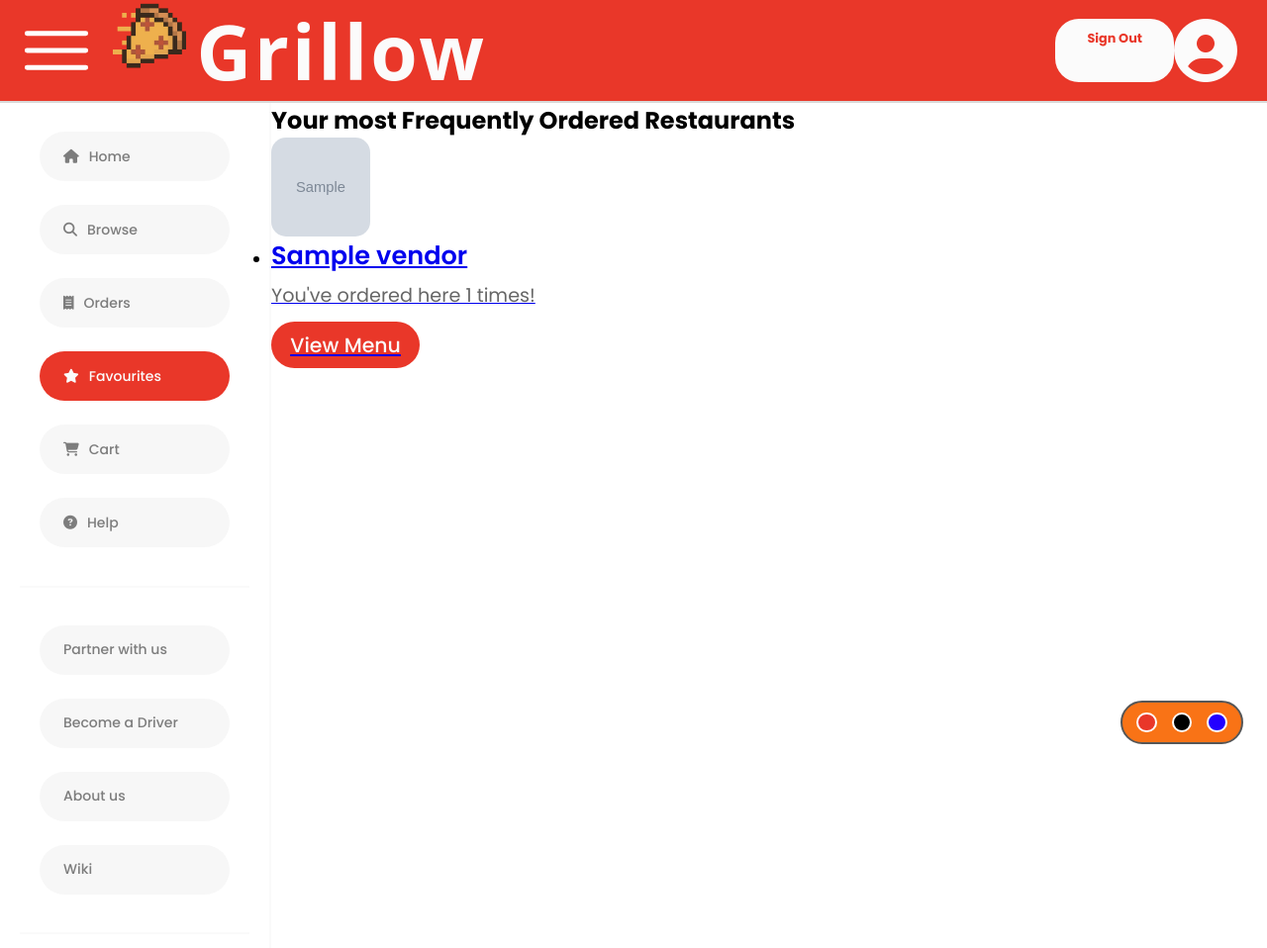
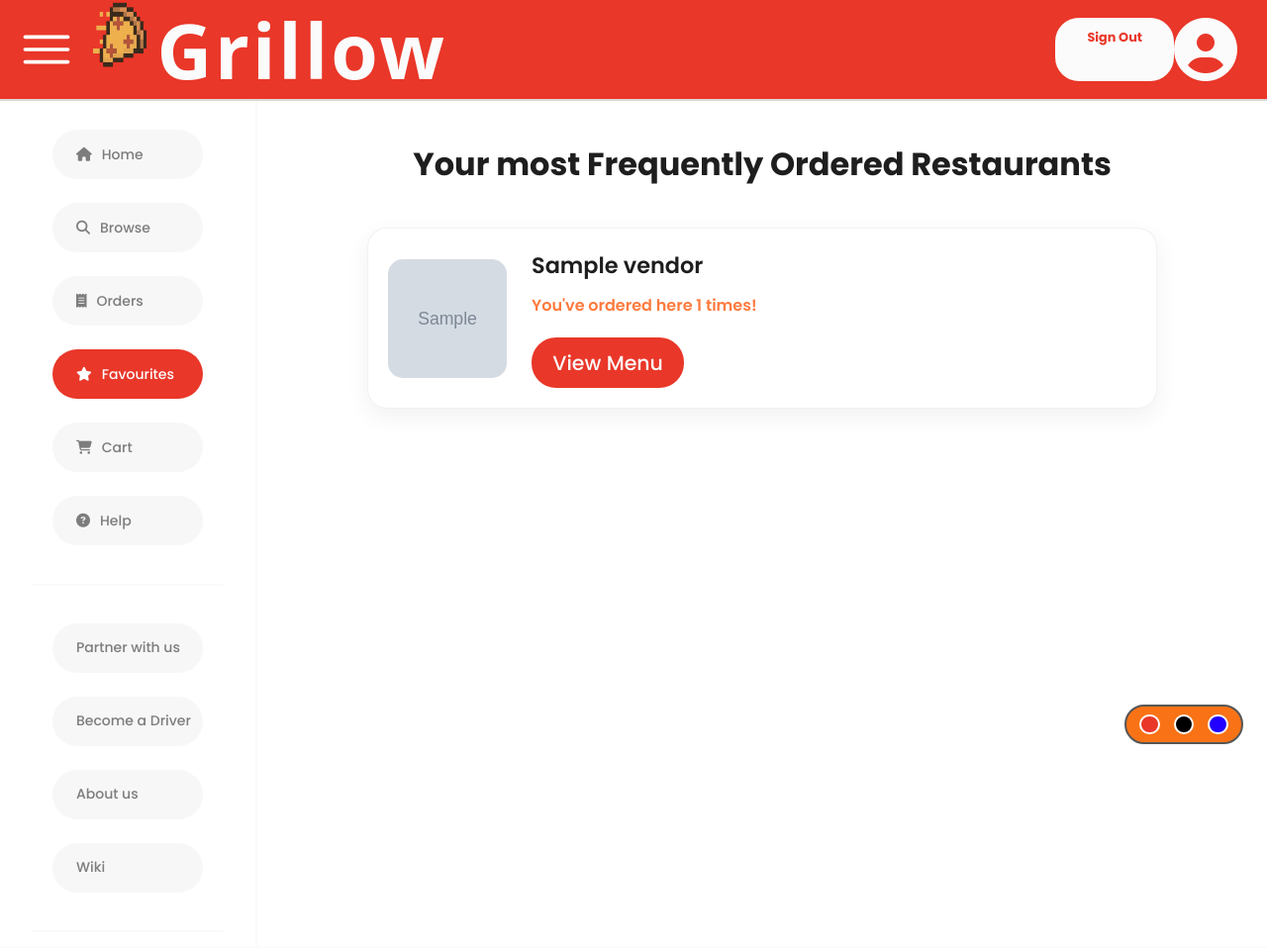
Before and after one commit to Mini1Git/project3340, a PHP site: page /services/favourites.php in a window 1280 px wide. Shown: the whole page at 99% size. After the commit the page ends 881 px from the top, so only its background shows below. Run offline with PHP 8.4, Linux system fonts and the light colour scheme; the visitor is signed in with stand-in values (Sample User, id 1); tables that the repository leaves empty hold one stand-in row (values such as "Sample post"); grey boxes marked "Sample" are stand-in pictures; some libraries are stand-ins or nearby versions; some web fonts are replaced.

Commit message:
favourites styling

```diff
--- a/services/favourites.php
+++ b/services/favourites.php
@@ -19,6 +19,7 @@
     <link rel="stylesheet" href="../stylesheets/stylealternate.css">
     <link rel="stylesheet" href="../stylesheets/styletablet.css">
     <link rel="stylesheet" href="../stylesheets/stylemobile.css">
+    <link rel="stylesheet" href="../stylesheets/favouritesStyle.css">
     <script src="https://kit.fontawesome.com/7d8aa418e1.js" crossorigin="anonymous"></script>
     <script src="../scripts/favouritesScript.js" defer></script>
 </head>
--- a/services/orders.php
+++ b/services/orders.php
@@ -62,7 +62,7 @@
         </nav>
         <?php if($isLoggedIn): ?>
             <main class="orders">
-                <!--show recent orders-->
+                <h2>Your Most Recent Orders</h2>
             </main>
         <?php else: ?>
             <main>
--- /dev/null
+++ b/stylesheets/favouritesStyle.css
@@ -0,0 +1,86 @@
+/* --- Favourites Page Specific Styles --- */
+.orders h2 {
+    font-size: 2rem;
+    font-weight: 700;
+    color: var(--tertiary-color);
+    text-align: center;
+    margin: 40px 0;
+    width: 100%;
+}
+
+.favourites-list {
+    list-style: none;
+    display: flex;
+    flex-direction: column;
+    gap: 30px;
+    padding: 0 5%;
+    margin: 0 auto;
+    width: 100%;
+    max-width: 900px; /* Limits width on desktop for better readability */
+    align-items: center;
+}
+
+.favourite-item {
+    background: #ffffff;
+    border-radius: 20px;
+    box-shadow: 0 8px 24px rgba(0,0,0,0.06); /* Softer, deeper shadow */
+    overflow: hidden;
+    display: flex;
+    width: 100%;
+    transition: all 0.3s ease; /* Smooth transition for hover */
+    border: 1px solid rgba(0,0,0,0.05);
+}
+
+.favourite-item:hover {
+    transform: translateY(-5px); /* Lift effect */
+    box-shadow: 0 12px 30px rgba(233, 55, 41, 0.15); /* Tinted shadow on hover */
+    border-color: var(--secondary-color);
+}
+
+.favourite-link {
+    display: flex;
+    gap: 25px;
+    text-decoration: none;
+    color: inherit;
+    padding: 20px;
+    align-items: center;
+    width: 100%;
+}
+
+/* Image styling */
+.favourite-item .order-image-wrap {
+    height: 120px;
+    width: 120px;
+    border-radius: 15px;
+    overflow: hidden;
+    flex-shrink: 0;
+}
+
+/* Frequency Text Styling */
+.favourite-item .order-date {
+    color: var(--secondary-color);
+    font-weight: 600;
+    font-size: 1rem;
+    margin: 5px 0;
+    display: flex;
+    align-items: center;
+    gap: 5px;
+}
+
+.favourite-item .order-name {
+    font-size: 1.4rem;
+    color: var(--tertiary-color);
+}
+
+/* View Menu Button styling */
+.favourite-item .order-more {
+    margin-top: 15px;
+    background-color: var(--primary-color);
+    border: 2px solid var(--primary-color);
+    transition: background 0.2s, color 0.2s;
+}
+
+.favourite-item .order-more:hover {
+    background-color: transparent;
+    color: var(--primary-color);
+}
--- a/stylesheets/style.css
+++ b/stylesheets/style.css
@@ -14,6 +14,7 @@
 * {
     margin: 0; /*Set margin of all to zero*/
     padding: 0 ; /*Set padding of all to zero*/
+    box-sizing: border-box; /* padding or borders included in total width*/
     font-family: "Poppins", sans-serif; /*Set the default font family to 'Poppins'*/
 }
 
```
